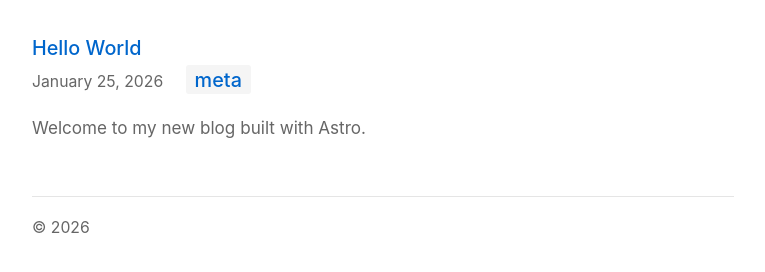
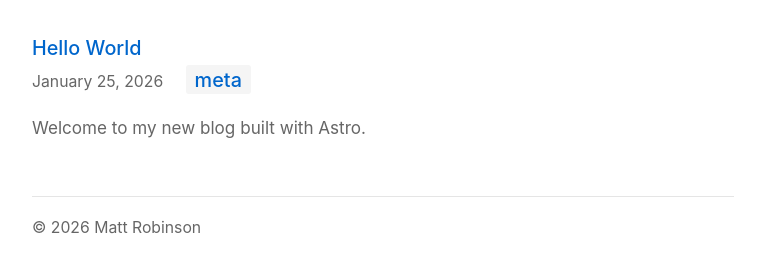
Before and after one commit to mattrobmattrob/mrob.org, an Astro site: page / in a window 1280 px wide. Shown: the part 94-366 px from the top of the page, without its empty margins (257-1022 px from the left). Built offline with nearby package versions, Linux system fonts and the light colour scheme; Astro itself is replaced by a stand-in of ours.

Commit message:
Update footer
Signed-off-by: Matt Robinson <mattrob@hey.com>

```diff
--- a/src/components/Footer.astro
+++ b/src/components/Footer.astro
@@ -3,5 +3,5 @@ const year = new Date().getFullYear();
 ---
 
 <footer>
-  <p>&copy; {year}</p>
+  <p>&copy; {year} Matt Robinson</p>
 </footer>
```
